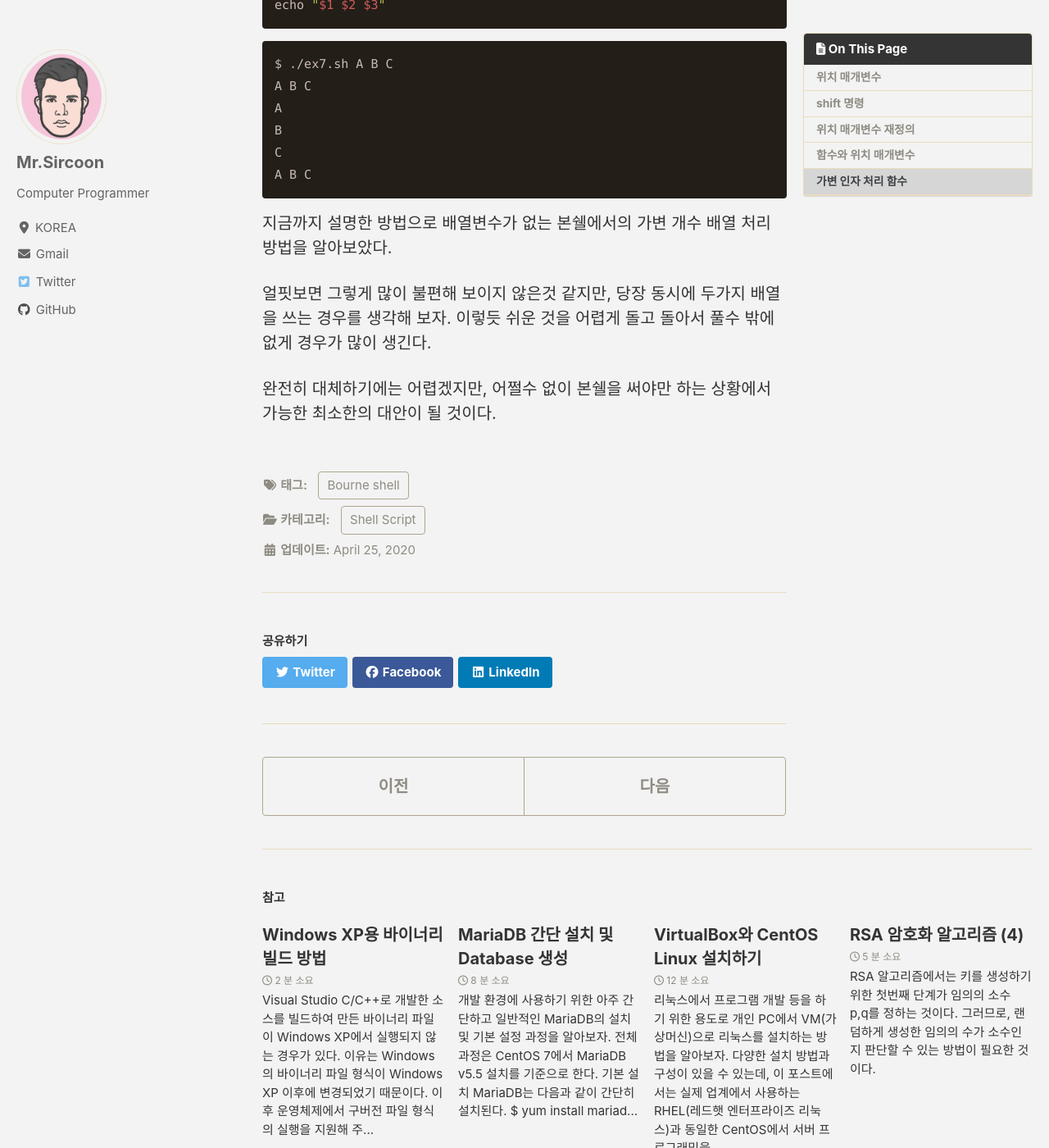
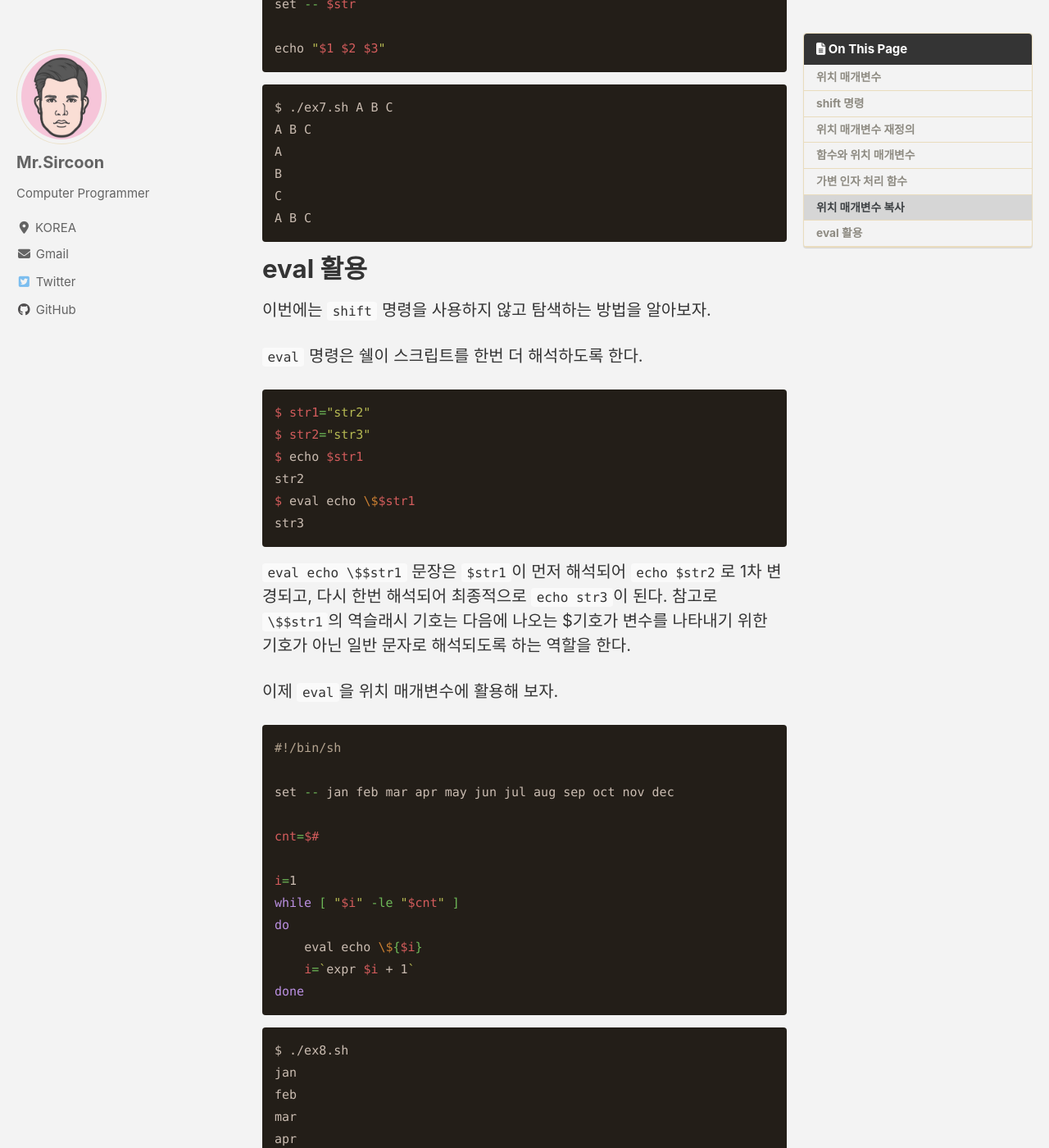
Before and after one commit to mrsoulware/mrsoulware.github.io, a Jekyll site: the page built from _posts/2020/2020-04-25-bourne-sh-array.md, in a window 1280 px wide and 1400 px high, scrolled down 6030 px. Shown: the whole window at 82% size. Built offline with Jekyll 4.4.1, drawn with Linux system fonts in a browser that asks for light colours; cached includes are drawn as plain includes; nearby versions of some CDN libraries; some of the changed text lies outside the part shown.

Commit message:
update post

````diff
--- a/_posts/2020/2020-04-25-bourne-sh-array.md
+++ b/_posts/2020/2020-04-25-bourne-sh-array.md
@@ -208,6 +208,8 @@ $ ./ex6.sh 3 5 7
 이것은 <ins>**함수가 시작될때 그 함수만의 위치 매개변수 공간이 별도로 생성되고 함수가 종료되면 같이 소멸**</ins>되기 때문이다.
 이렇게 함수 호출을 통한 방법으로 `shift`시 사라지는 변수값의 문제를 해결할 수 있다.
 
+# 위치 매개변수 복사
+
 `shift`로 인한 문제의 해결 방법 중 기존값을 복사해 두었다가 다시 복원하는 방법도 있다.
 참고로 `$@`는 전체 파라미터를 의미한다.
 
@@ -239,9 +241,63 @@ C
 A B C
 ```
 
+# eval 활용
+
+이번에는 `shift` 명령을 사용하지 않고 탐색하는 방법을 알아보자.
+
+`eval` 명령은 쉘이 스크립트를 한번 더 해석하도록 한다.
+
+```sh
+$ str1="str2"
+$ str2="str3"
+$ echo $str1
+str2
+$ eval echo \$$str1
+str3
+```
+`eval echo \$$str1` 문장은 `$str1`이 먼저 해석되어 `echo $str2`로 1차 변경되고, 다시 한번 해석되어 최종적으로 `echo str3`이 된다.
+참고로 `\$$str1`의 역슬래시 기호는 다음에 나오는 $기호가 변수를 나타내기 위한 기호가 아닌 일반 문자로 해석되도록 하는 역할을 한다.
+
+이제 `eval`을 위치 매개변수에 활용해 보자.
+
+```sh
+#!/bin/sh
+
+set -- jan feb mar apr may jun jul aug sep oct nov dec
+
+cnt=$#
+
+i=1
+while [ "$i" -le "$cnt" ]
+do
+    eval echo \${$i}
+    i=`expr $i + 1`
+done
+```
+
+```
+$ ./ex8.sh
+jan
+feb
+mar
+apr
+may
+jun
+jul
+aug
+sep
+oct
+nov
+dec
+```
+위 예제의 `eval echo \${$i}`는 루프를 돌면서 `echo ${1}`, `echo ${2}`,` echo ${3}`, ... `echo ${12}`으로 1차 변환되어 모든 위치매개변수를 탐색하고 있다.
+
+여기서 주목할 것은 중괄호 기호({ })를 사용하고 있다는 점이다.
+위치 매개변수 표기는 `$0 ~ $9` 만 가능한다.
+예를 들어 `$10`은 `$1`과 숫자 `0`으로 구성된것으로 해석된다.
+이러한 경우에 모두 위치를 나타내는 숫자로 인식하도록 하는 것이 중괄호이다.
+즉, `${10}`와 같이 표기하면 정상적으로 인식한다.
+
 지금까지 설명한 방법으로 배열변수가 없는 본쉘에서의 가변 개수 배열 처리 방법을 알아보았다.
-
-얼핏보면 그렇게 많이 불편해 보이지 않은것 같지만, 당장 동시에 두가지 배열을 쓰는 경우를 생각해 보자.
-이렇듯 쉬운 것을 어렵게 돌고 돌아서 풀수 밖에 없게 경우가 많이 생긴다.
-
-완전히 대체하기에는 어렵겠지만, 어쩔수 없이 본쉘을 써야만 하는 상황에서 가능한 최소한의 대안이 될 것이다.
+얼핏보면 그렇게 많이 불편하지 않은것 같지만, 예를 들어 하나의 루프 안에서 두가지 배열을 써야 하는 경우만 생각해도 난감할 것이다.
+이렇듯 배열 변수를 완전히 대체하기는 어려울 테지만, 어쩔수 없이 본쉘을 써야만 하는 상황에서 최소한의 대안이 될 것이다.
````
